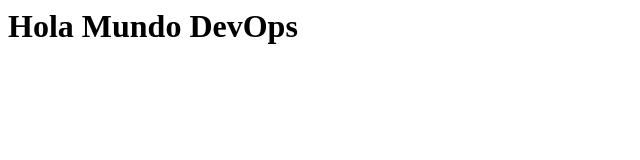
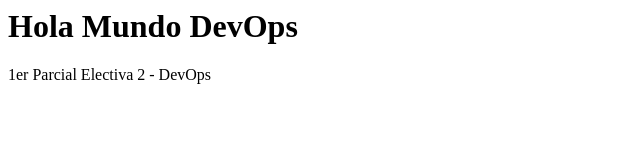
Before and after one commit to TricksterRD/Parcial1-DevOps, a plain HTML site: page index.html in a window 1280 px wide. Shown: the whole page, without its empty margins (0-640 px from the left). Drawn offline with Linux system fonts and the light colour scheme.

Commit message:
Update index.html

```diff
--- a/index.html
+++ b/index.html
@@ -1 +1,2 @@
 <H1>Hola Mundo DevOps</H1>
+<p>1er Parcial Electiva 2 - DevOps</p>
```
